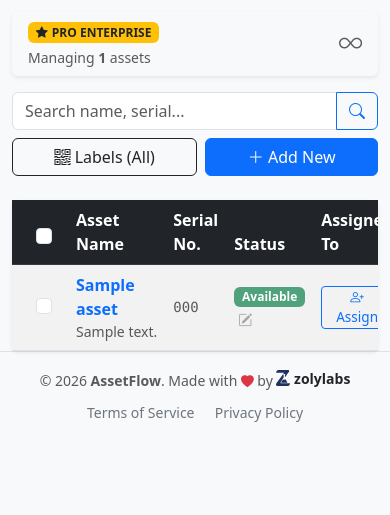
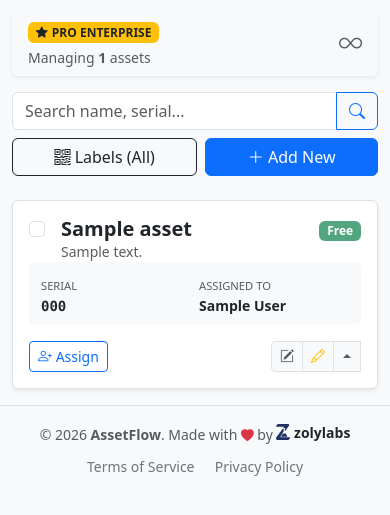
Before and after one commit to zoly75/asset_flow, a Django app: page / in a window 390 px wide. Shown: the part 255-770 px from the top of the page. Run offline with Django 5.2, Linux system fonts and the light colour scheme; a user stored in the database is signed in; tables that the repository leaves empty hold one stand-in row (values such as "Sample post").

Commit message:
fix mobile view

```diff
--- a/assets/templates/assets/dashboard.html
+++ b/assets/templates/assets/dashboard.html
@@ -87,7 +87,7 @@
 <form method="post" action="{% url 'download_labels' %}" id="bulk-print-form" target="_blank">
     {% csrf_token %}
 
-    <div class="card shadow-sm border-0">
+    <div class="card shadow-sm border-0 d-none d-md-block">
         <div class="card-body p-0 table-responsive">
             <table class="table table-hover table-striped mb-0 align-middle">
                 <thead class="table-dark">
@@ -114,7 +114,6 @@
                             <a href="{% url 'edit_asset' asset.uuid %}" class="text-decoration-none text-primary">
                                 {{ asset.name }}
                             </a>
-
                             {% if asset.description %}
                                 <div class="small text-muted fw-normal text-truncate" style="max-width: 200px;">
                                     {{ asset.description }}
@@ -125,7 +124,6 @@
                             {{ asset.serial_number|default:"-" }}
                         </td>
                         <td>
-                            <a href="{% url 'update_status' asset.uuid %}" class="text-decoration-none">
                             {% if asset.status == 'AVAILABLE' %}
                                 <span class="badge bg-success bg-opacity-75">Available</span>
                             {% elif asset.status == 'ASSIGNED' %}
@@ -137,6 +135,7 @@
                             {% else %}
                                 <span class="badge bg-danger">Lost</span>
                             {% endif %}
+                            <a href="{% url 'update_status' asset.uuid %}" class="text-decoration-none">
                                 <i class="bi bi-pencil-square text-muted ms-1 small opacity-50"></i>
                             </a>
                         </td>
@@ -187,6 +186,100 @@
                 </tbody>
             </table>
         </div>
+    </div>
+
+    <div class="d-md-none">
+        {% for asset in assets %}
+        <div class="card mb-3 shadow-sm border">
+            <div class="card-body">
+
+                <div class="d-flex justify-content-between align-items-start mb-2">
+                    <div class="form-check me-2">
+                        <input class="form-check-input asset-checkbox" type="checkbox" name="asset_ids" value="{{ asset.uuid }}">
+                    </div>
+                    <div class="flex-grow-1">
+                        <h5 class="card-title fw-bold mb-0 text-break">
+                            <a href="{% url 'edit_asset' asset.uuid %}" class="text-decoration-none text-dark">
+                                {{ asset.name }}
+                            </a>
+                        </h5>
+                        {% if asset.description %}
+                            <div class="text-muted small text-truncate" style="max-width: 200px;">
+                                {{ asset.description }}
+                            </div>
+                        {% endif %}
+                    </div>
+                    <div>
+                         {% if asset.status == 'AVAILABLE' %}
+                            <span class="badge bg-success bg-opacity-75">Free</span>
+                        {% elif asset.status == 'ASSIGNED' %}
+                            <span class="badge bg-primary">Used</span>
+                        {% elif asset.status == 'MAINTENANCE' %}
+                            <span class="badge bg-warning text-dark">Fix</span>
+                        {% else %}
+                            <span class="badge bg-secondary">Other</span>
+                        {% endif %}
+                    </div>
+                </div>
+
+                <div class="row g-2 mb-3 small bg-light p-2 rounded mx-0">
+                    <div class="col-6">
+                        <span class="text-muted d-block text-uppercase" style="font-size: 0.7rem;">Serial</span>
+                        <span class="font-monospace fw-bold">{{ asset.serial_number|default:"-" }}</span>
+                    </div>
+                    <div class="col-6">
+                        <span class="text-muted d-block text-uppercase" style="font-size: 0.7rem;">Assigned To</span>
+                        {% if asset.assigned_to %}
+                            <span class="fw-bold">{{ asset.assigned_to }}</span>
+                        {% else %}
+                            <span class="text-muted">-</span>
+                        {% endif %}
+                    </div>
+                </div>
+
+                <div class="d-flex justify-content-between align-items-center">
+                    <div>
+                         {% if asset.status == 'AVAILABLE' %}
+                            <a href="{% url 'assign_asset' asset.uuid %}" class="btn btn-sm btn-outline-primary">
+                                <i class="bi bi-person-plus"></i> Assign
+                            </a>
+                        {% elif asset.status == 'ASSIGNED' %}
+                            <a href="{% url 'return_asset' asset.uuid %}" class="btn btn-sm btn-outline-success">
+                                <i class="bi bi-arrow-return-left"></i> Return
+                            </a>
+                        {% endif %}
+                    </div>
+
+                    <div class="btn-group">
+                        <a href="{% url 'update_status' asset.uuid %}" class="btn btn-sm btn-light border text-muted">
+                            <i class="bi bi-pencil-square"></i>
+                        </a>
+                        <a href="{% url 'edit_asset' asset.uuid %}" class="btn btn-sm btn-light border text-warning">
+                            <i class="bi bi-pencil"></i>
+                        </a>
+                         <div class="btn-group dropup">
+                            <button type="button" class="btn btn-sm btn-light border text-muted dropdown-toggle dropdown-toggle-split" data-bs-toggle="dropdown" aria-expanded="false">
+                                <span class="visually-hidden">Toggle Dropdown</span>
+                            </button>
+                            <ul class="dropdown-menu dropdown-menu-end">
+                                <li><a class="dropdown-item" href="{% url 'public_asset' asset.uuid %}" target="_blank"><i class="bi bi-eye me-2"></i>Public View</a></li>
+                                <li><a class="dropdown-item" href="{% url 'download_labels' %}?uuid={{ asset.uuid }}" target="_blank"><i class="bi bi-printer me-2"></i>Print Label</a></li>
+                                <li><a class="dropdown-item" href="{% url 'generate_qr' asset.uuid %}" target="_blank"><i class="bi bi-qr-code me-2"></i>Print QR</a></li>
+                                <li><hr class="dropdown-divider"></li>
+                                <li><a class="dropdown-item text-danger" href="{% url 'delete_asset' asset.uuid %}"><i class="bi bi-trash me-2"></i>Delete</a></li>
+                            </ul>
+                        </div>
+                    </div>
+                </div>
+
+            </div>
+        </div>
+        {% empty %}
+        <div class="text-center py-5 text-muted">
+            <i class="bi bi-box-seam display-1 text-light d-block mb-3"></i>
+            No assets found.
+        </div>
+        {% endfor %}
     </div>
 </form>
 
```
Lines whose indentation alone changed are shown as unchanged.
